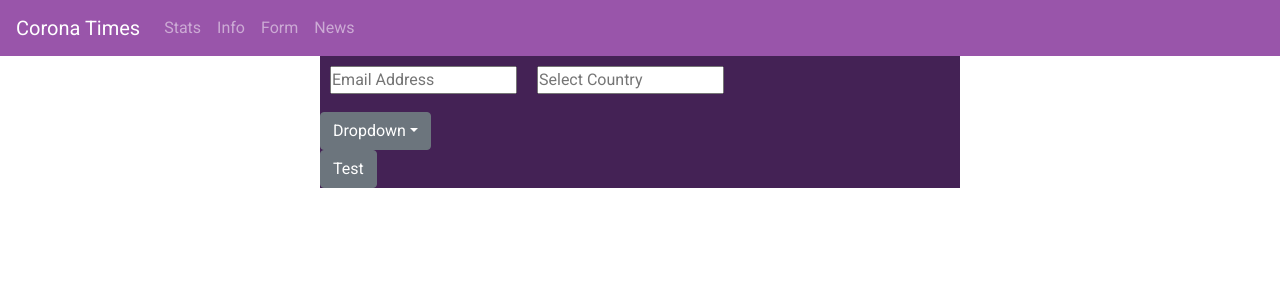
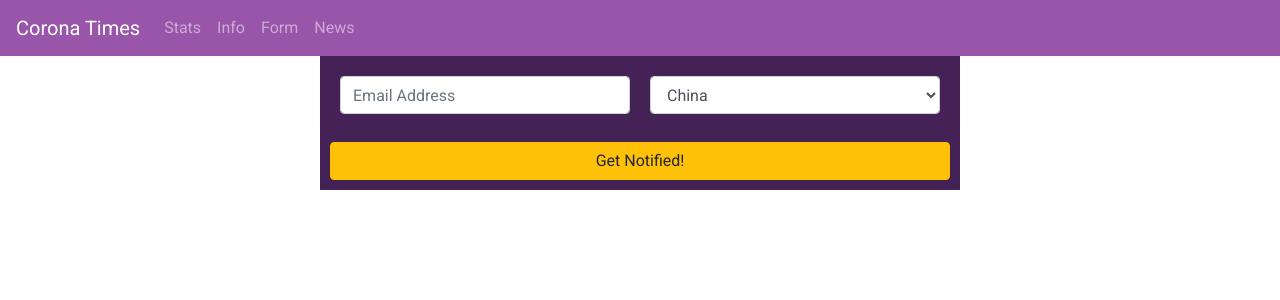
Before and after one commit to julian-hecker/corona-times, a React (Create React App) app: page / in a window 1280 px wide. Shown: the top 300 px of the page. Built offline with nearby package versions, Linux system fonts and the light colour scheme.

Commit message:
Layout for Subscribe form is set up

```diff
--- a/src/components/Subscribe.js
+++ b/src/components/Subscribe.js
@@ -7,10 +7,15 @@ import {
   DropdownMenu,
   DropdownItem
 } from "reactstrap";
+import { Form, Input } from "reactstrap";
+import axios from "axios";
+
+const proxyurl = "https://cors-anywhere.herokuapp.com/";
+const dburl = "http://www.ianmatlak.com:8443/country.php";
 
 // const is required
-// this is destructoring handleinput
-const Subscribe = props => {
+// this is destructoring handleInput
+const Subscribe = () => {
   const [email, setEmail] = useState("");
   const [country, setCountry] = useState("");
 
@@ -23,10 +28,22 @@ const Subscribe = props => {
 
   const toggle = () => setDropdownOpen(prevState => !prevState);
 
+  // No 'Access-Control-Allow-Origin' header is present on the requested ERROR
+  const countryList = () => {
+    axios(proxyurl + dburl)
+      .then(({ data }) => {
+        let countrylist1 = data;
+        console.log(countrylist1);
+      })
+      .catch(() =>
+        console.log("Can’t access " + dburl + " response. Blocked by browser?")
+      );
+  };
+
   return (
-    <form className="subscribe-wrap">
+    <Form className="subscribe-wrap">
       <label>
-        <input
+        <Input
           type="text"
           placeholder="Email Address"
           email="email"
@@ -35,24 +52,29 @@ const Subscribe = props => {
         />
       </label>
       <label>
-        <input
-          type="text"
-          placeholder="Select Country"
-          country="country"
-          onChange={e => setCountry(e.target.value)}
-          value={country}
-        />
+        <Input
+          type="select"
+          bsSize="md"
+          onClick={e => setCountry(e.target.value)}
+        >
+          <option>China</option>
+          <option>USA</option>
+          <option>Japan</option>
+        </Input>
       </label>
-      <Dropdown isOpen={dropdownOpen} toggle={toggle}>
+      {/* <Dropdown isOpen={dropdownOpen} toggle={toggle}>
         <DropdownToggle caret>Dropdown</DropdownToggle>
         <DropdownMenu>
           <DropdownItem>China</DropdownItem>
           <DropdownItem>United States</DropdownItem>
           <DropdownItem>Japans</DropdownItem>
         </DropdownMenu>
-      </Dropdown>
-      <Button>Test</Button>
-    </form>
+      </Dropdown>*/}
+      {/*Only get activated when clicking the drop down menu*/}
+      <Button type="button" className="btn btn-warning" onClick={countryList}>
+        Get Notified!
+      </Button>
+    </Form>
   );
 };
 
--- a/src/components/Subscribe.scss
+++ b/src/components/Subscribe.scss
@@ -2,12 +2,28 @@ form {
   max-width: 50%;
   margin: auto;
   background-color: #442255;
+  text-align: center;
+  padding: 10px;
 }
 
 label {
   padding: 10px;
+  display: inline-block;
+  min-width: 50%;
 }
 
-input {
+.Input {
+  max-width: 50%;
+
   display: block;
+  padding: 10px;
 }
+
+button {
+  text-align: center;
+}
+
+.btn.btn-warning {
+  margin-top: 10px;
+  min-width: 100%;
+}
```
